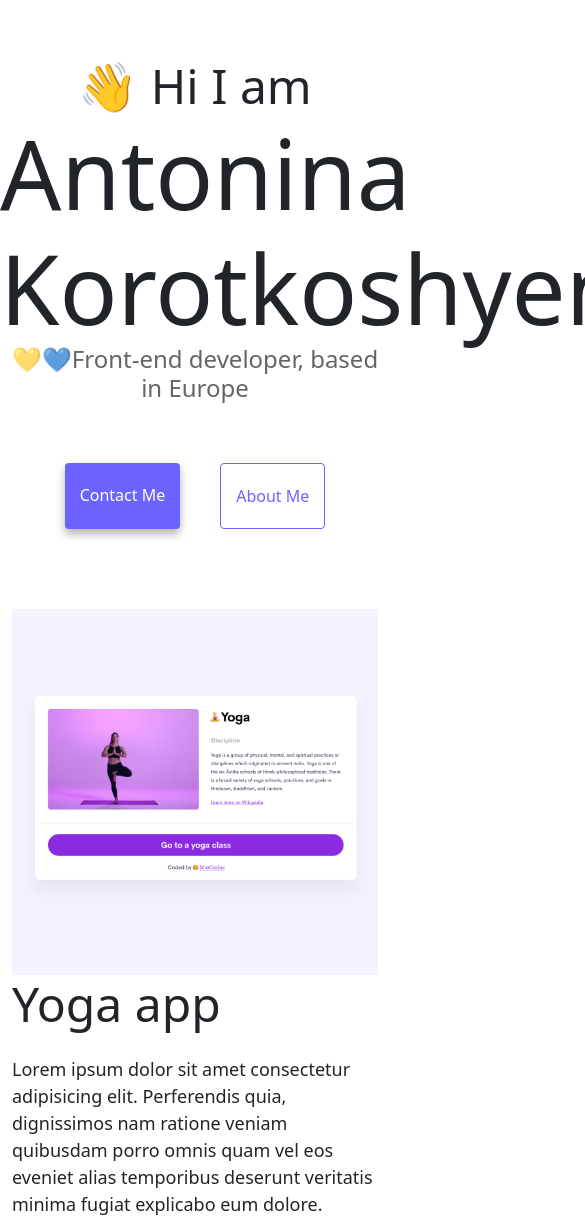
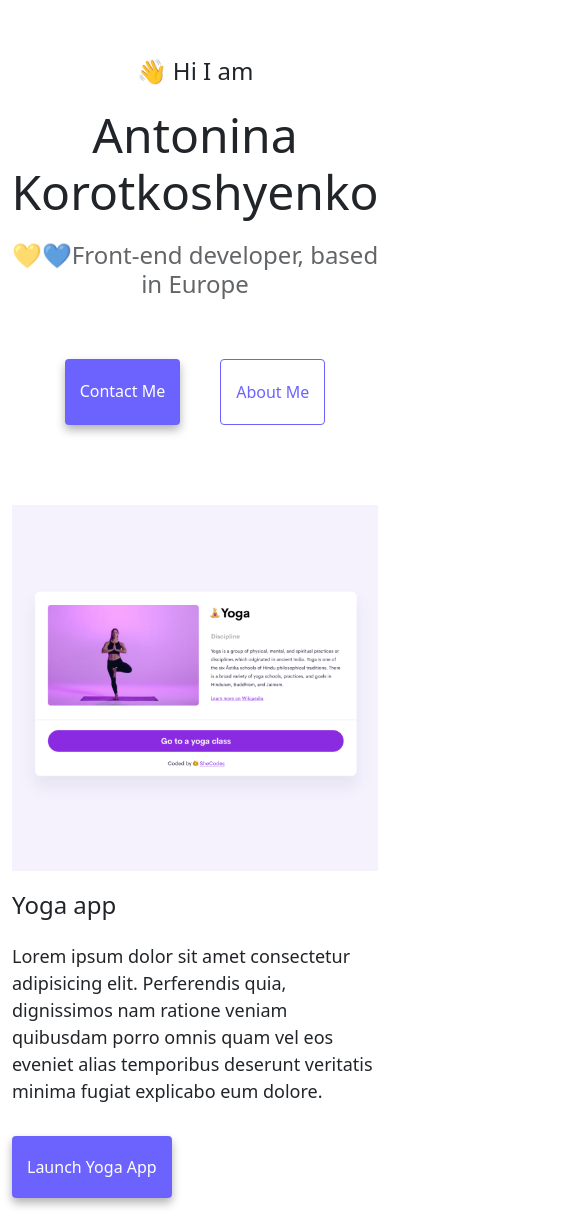
Before and after one commit to Korotkosh/Advanced-Tools-Homework, a plain HTML site: page index.html in a window 390 px wide. Shown: the part 59-1280 px from the top of the page, 585 px wide, since content can reach past the window. Drawn offline with nearby package versions, Linux system fonts and the light colour scheme.

Commit message:
did it responsiv

```diff
--- a/index.html
+++ b/index.html
@@ -63,7 +63,7 @@
       <a href="about.html" class="about-link">About me</a>
     </div>
     </div>
-    <div class="container">
+    <div class="container main-block">
 
         <div class="row">
             <div class="col-sm-6"><img src="images/yoga.png" alt="woman which do yoga" class="img-fluid" /></div>
@@ -80,9 +80,11 @@
         <p class="cart-text">Lorem ipsum dolor sit amet consectetur adipisicing elit. Perferendis quia, dignissimos nam ratione veniam quibusdam porro omnis quam vel eos eveniet alias temporibus deserunt veritatis minima fugiat explicabo eum dolore.</p>
         <a href="#" class="app-btn">Launch weather App</a>
         </div>
-        <div class="col-sm-6"><img src="images/weather.png" alt="weather app interface" class="img-fluid" /></div>
+        <br/>
+        <div class="col-sm-6"><img src="images/weather.png" alt="weather app interface" class="img-fluid img-weather" /></div>
         </div>
-           </div>
+
+
 
         <div class="row">
               <div class="col-sm-6"><img src="images/yogurt.png" alt="glass of yogurt" class="img-fluid" /></div>
@@ -94,6 +96,7 @@
         </div>
         </div>
 
+
     </div>
   </body>
 </html>
--- a/src/styles.css
+++ b/src/styles.css
@@ -106,3 +106,20 @@ h3 {
 .row {
   margin-bottom: 60px;
 }
+
+@media (max-width: 600px) {
+  h1 {
+    font-size: 48px;
+    margin-top: 20px;
+    margin-bottom: 20px;
+  }
+  h2 {
+    font-size: 24px;
+  }
+  .h2-cart {
+    margin-top: 20px;
+  }
+  .img-weather {
+    margin-top: 60px;
+  }
+}
```
Also changed, not shown: about.html (+2 -2 lines).
